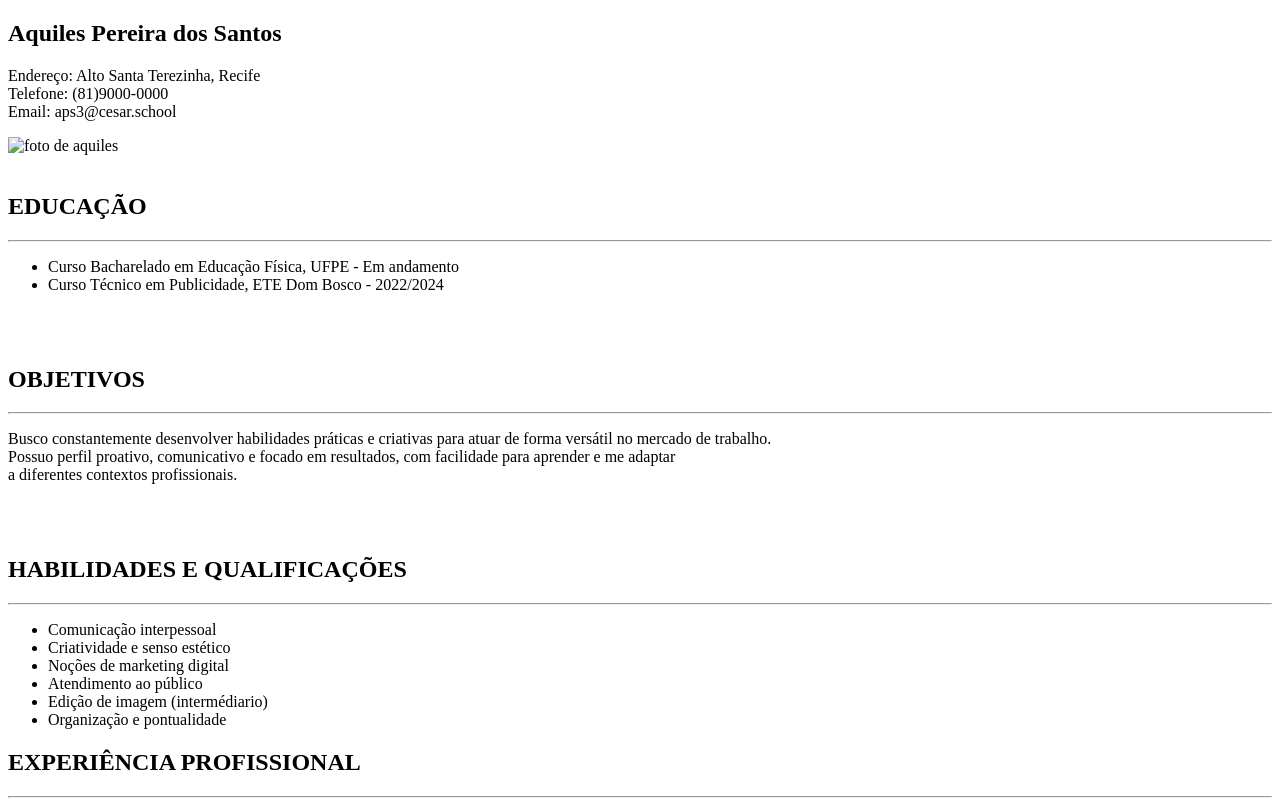
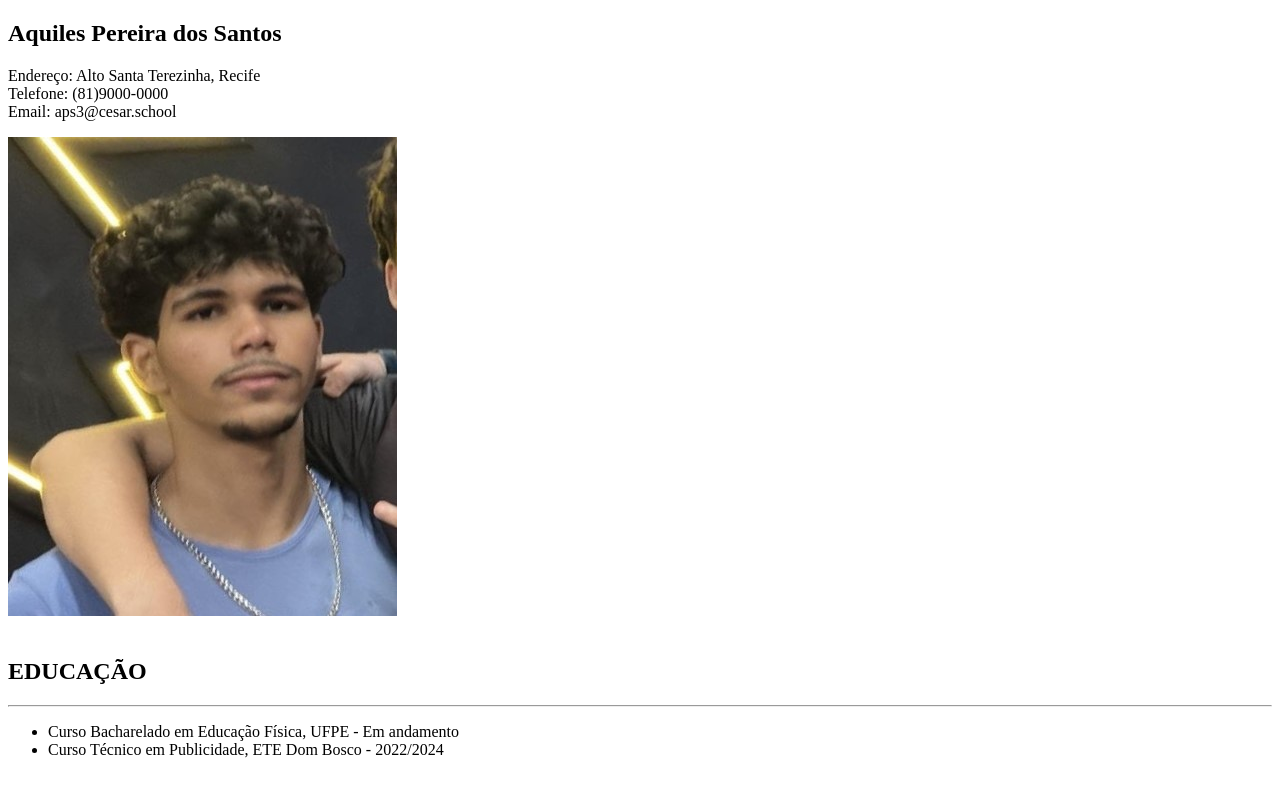
Before and after one commit to aquilespereira/curr-culo-html---aquiles-, a plain HTML site: page index.html in a window 1280 px wide. Shown: the top 800 px of the page. Drawn offline with Linux system fonts and the light colour scheme.

Commit message:
Update index.html

```diff
--- a/index.html
+++ b/index.html
@@ -10,7 +10,7 @@
     Telefone: (81)9000-0000<br />
     Email: aps3@cesar.school</p>
     <div>
-    <img src="./aquiles.cu.jpg" alt= "foto de aquiles">
+    <img src="aquiles.foto.jpg" alt= "foto de aquiles">
 </div>
 <br />
 
@@ -68,4 +68,5 @@
 </body>
 </div>
 </body>
+
 </html>
```
